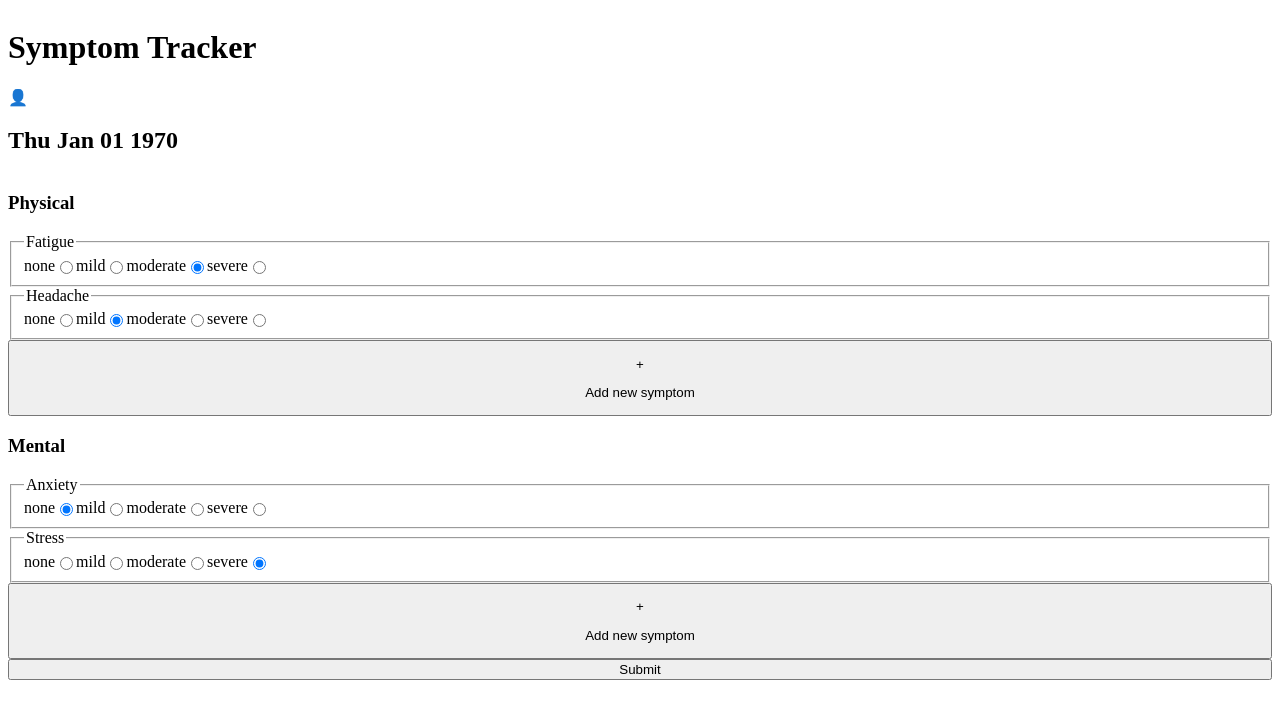
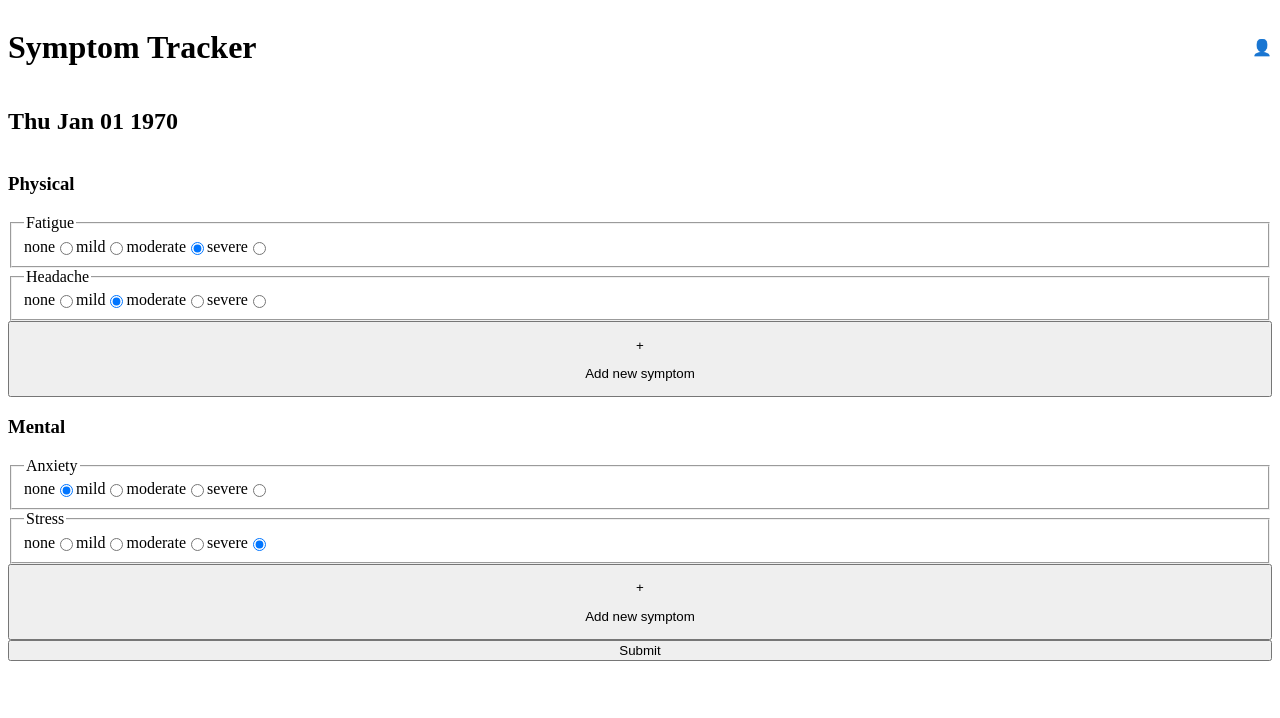
Before and after one commit to dyazdani/symptom-tracker, a website: page index.html in a window 1280 px wide. Drawn offline with Linux system fonts and the light colour scheme.

Commit message:
Aligning profile image in flexbox

```diff
--- a/styles/style.css
+++ b/styles/style.css
@@ -1,3 +1,10 @@
+header {
+  display: flex;
+  flex-flow: row nowrap;
+  justify-content: space-between;
+  align-items: center;
+}
+
 body {
   display: flex;
   flex-flow: column nowrap;
```
